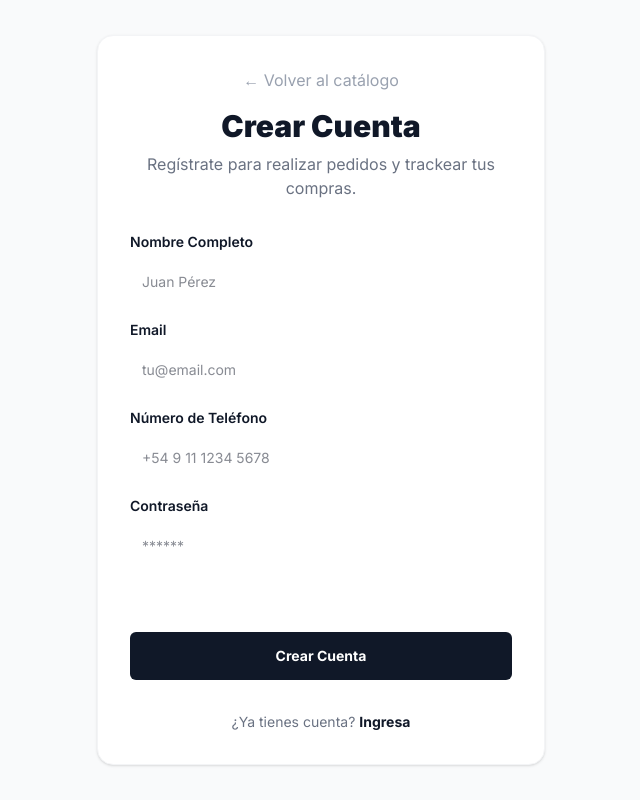
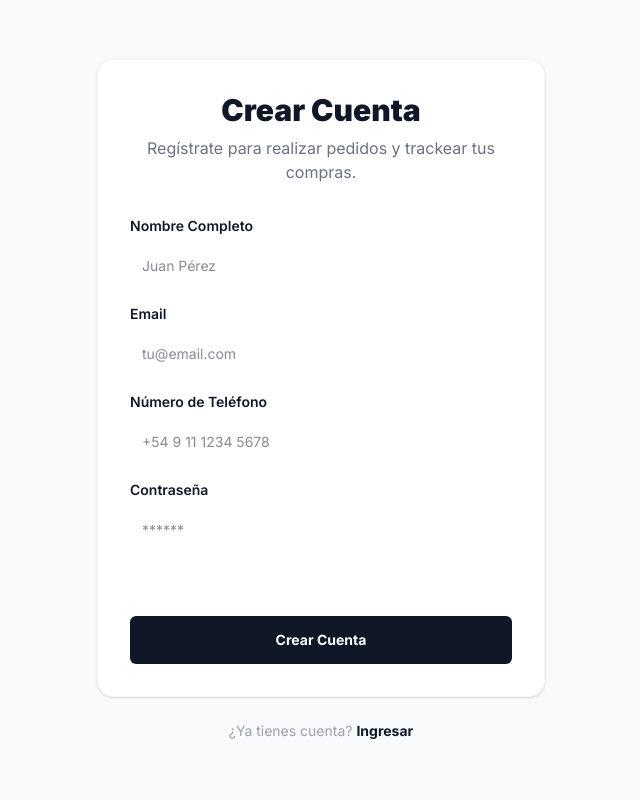
Before and after one commit to Dylaan006/catalog-saas, a Next.js app: page /register in a window 1280 px wide. Shown: the whole page, without its empty margins (319-959 px from the left). Built offline with nearby package versions, Linux system fonts and the light colour scheme.

Commit message:
fix: admin nav tenant-aware + auth routing + register/login pages cleanup

```diff
--- a/app/(admin)/layout.tsx
+++ b/app/(admin)/layout.tsx
@@ -2,7 +2,7 @@ import { Navbar } from '@/components/ui/navbar';
 import { Footer } from '@/components/ui/footer';
 import { auth } from '@/auth';
 import { prisma } from '@/lib/db';
-import { notFound } from 'next/navigation';
+import { redirect } from 'next/navigation';
 
 export default async function AdminLayout({
     children,
@@ -12,7 +12,7 @@ export default async function AdminLayout({
     const session = await auth();
     // @ts-ignore
     if (!session || session?.user?.role !== 'ADMIN') {
-        notFound();
+        redirect('/login');
     }
 
     const userStore = await prisma.store.findFirst({
@@ -21,10 +21,11 @@ export default async function AdminLayout({
     });
 
     const config = userStore?.storeConfig;
+    const storeSlug = userStore?.slug;
 
     return (
         <div className="flex flex-col min-h-screen">
-            <Navbar config={config || undefined} />
+            <Navbar config={config || undefined} storeSlug={storeSlug} />
             <main className="flex-1 w-full bg-gray-50/50">
                 {children}
             </main>
--- a/app/login/page.tsx
+++ b/app/login/page.tsx
@@ -4,15 +4,20 @@ import Link from 'next/link';
 export default function LoginPage() {
     return (
         <main className="flex items-center justify-center min-h-screen bg-gray-50 px-4">
-            <div className="w-full max-w-md bg-white p-8 rounded-2xl shadow-sm border border-gray-100">
-                <div className="mb-8 text-center">
-                    <Link href="/" className="inline-block mb-4 text-gray-400 hover:text-gray-900 transition-colors">
-                        ← Volver al catálogo
+            <div className="w-full max-w-md">
+                <div className="bg-white p-8 rounded-2xl shadow-sm border border-gray-100">
+                    <div className="mb-8 text-center">
+                        <h1 className="text-3xl font-black text-gray-900 mb-2">Bienvenido</h1>
+                        <p className="text-gray-500">Ingresa a tu cuenta para gestionar tus pedidos.</p>
+                    </div>
+                    <LoginForm />
+                </div>
+                <p className="text-center text-sm text-gray-400 mt-6">
+                    ¿No tienes cuenta?{' '}
+                    <Link href="/register" className="font-bold text-gray-900 hover:underline">
+                        Crear cuenta
                     </Link>
-                    <h1 className="text-3xl font-black text-gray-900 mb-2">Bienvenido</h1>
-                    <p className="text-gray-500">Ingresa a tu cuenta para gestionar tus pedidos.</p>
-                </div>
-                <LoginForm />
+                </p>
             </div>
         </main>
     );
--- a/app/register/page.tsx
+++ b/app/register/page.tsx
@@ -4,15 +4,20 @@ import Link from 'next/link';
 export default function RegisterPage() {
     return (
         <main className="flex items-center justify-center min-h-screen bg-gray-50 px-4">
-            <div className="w-full max-w-md bg-white p-8 rounded-2xl shadow-sm border border-gray-100">
-                <div className="mb-8 text-center">
-                    <Link href="/" className="inline-block mb-4 text-gray-400 hover:text-gray-900 transition-colors">
-                        ← Volver al catálogo
+            <div className="w-full max-w-md">
+                <div className="bg-white p-8 rounded-2xl shadow-sm border border-gray-100">
+                    <div className="mb-8 text-center">
+                        <h1 className="text-3xl font-black text-gray-900 mb-2">Crear Cuenta</h1>
+                        <p className="text-gray-500">Regístrate para realizar pedidos y trackear tus compras.</p>
+                    </div>
+                    <RegisterForm />
+                </div>
+                <p className="text-center text-sm text-gray-400 mt-6">
+                    ¿Ya tienes cuenta?{' '}
+                    <Link href="/login" className="font-bold text-gray-900 hover:underline">
+                        Ingresar
                     </Link>
-                    <h1 className="text-3xl font-black text-gray-900 mb-2">Crear Cuenta</h1>
-                    <p className="text-gray-500">Regístrate para realizar pedidos y trackear tus compras.</p>
-                </div>
-                <RegisterForm />
+                </p>
             </div>
         </main>
     );
--- a/components/auth/login-form.tsx
+++ b/components/auth/login-form.tsx
@@ -52,10 +52,6 @@ export function LoginForm() {
             <Button className="w-full bg-gray-900 text-white font-bold h-12 hover:bg-gray-800" aria-disabled={isPending}>
                 {isPending ? 'Ingresando...' : 'Ingresar'}
             </Button>
-
-            <p className="text-center text-sm text-gray-500 mt-4">
-                ¿No tienes cuenta? <Link href="/register" className="font-bold text-gray-900 hover:underline">Regístrate</Link>
-            </p>
         </form>
     );
 }
--- a/components/auth/register-form.tsx
+++ b/components/auth/register-form.tsx
@@ -86,10 +86,6 @@ export function RegisterForm() {
             <Button className="w-full bg-gray-900 text-white font-bold h-12 hover:bg-gray-800" aria-disabled={isPending}>
                 {isPending ? 'Registrando...' : 'Crear Cuenta'}
             </Button>
-
-            <p className="text-center text-sm text-gray-500 mt-4">
-                ¿Ya tienes cuenta? <Link href="/login" className="font-bold text-gray-900 hover:underline">Ingresa</Link>
-            </p>
         </form>
     );
 }
```
